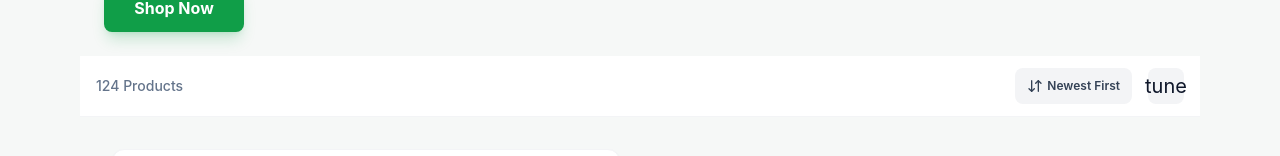
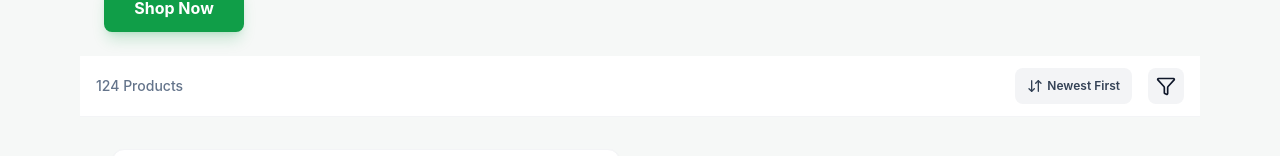
Before and after one commit to Dahmie87/PadiSquare-next-app, a Next.js app: page / in a window 1280 px wide. Shown: the part 489-645 px from the top of the page. Built offline with nearby package versions, Linux system fonts and the light colour scheme.

Commit message:
add filter icon

```diff
--- a/app/page.tsx
+++ b/app/page.tsx
@@ -1,4 +1,4 @@
-import { ArrowDownAZ, ArrowDownUp, Bell, ListOrdered, Search, SendHorizontal, ShoppingBag, SortAsc, SortAscIcon } from "lucide-react";
+import { ArrowDownAZ, ArrowDownUp, Bell, Filter, FilterX, ListOrdered, Search, SendHorizontal, ShoppingBag, SortAsc, SortAscIcon } from "lucide-react";
 import ProductCard from "./components/ProductCard";
 
 export default function Home() {
@@ -63,7 +63,7 @@ export default function Home() {
 </button>
 </div>
 <button className="flex items-center justify-center bg-gray-100 dark:bg-gray-800 rounded-lg size-9">
-<span className="material-symbols-outlined text-[20px]">tune</span>
+<Filter className="w-5"/>
 </button>
 </div>
 {/* <!-- Product Grid --> */}
```
